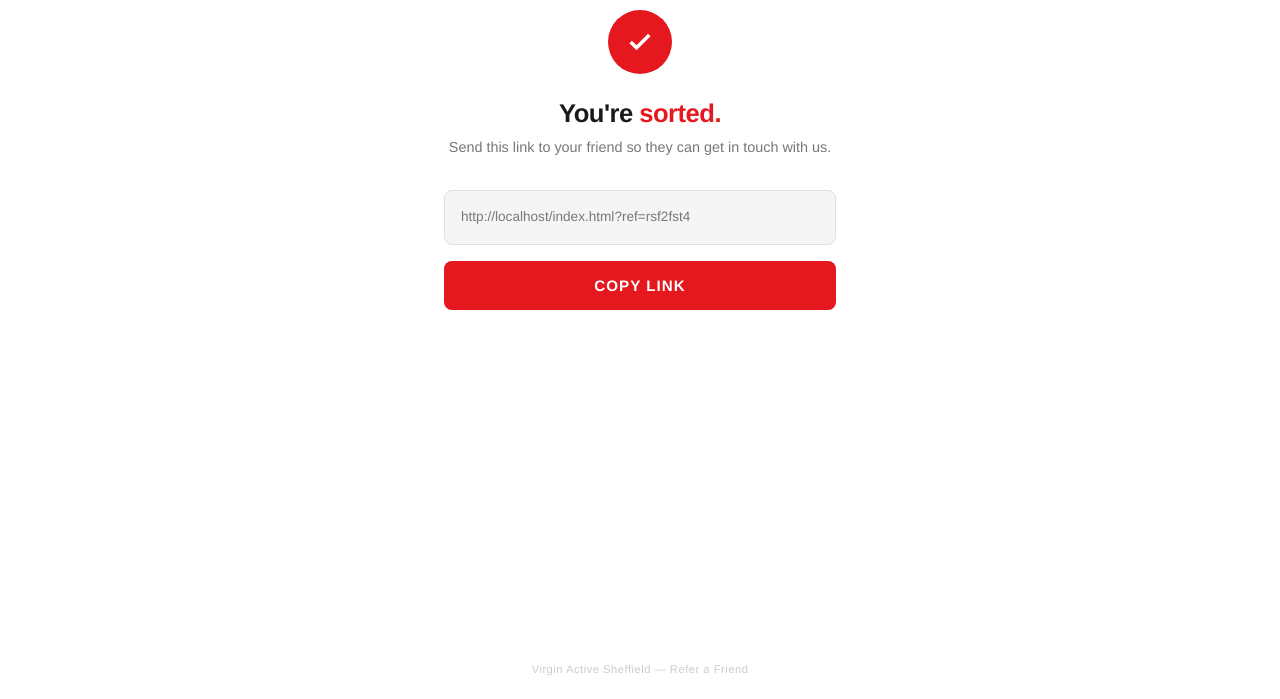
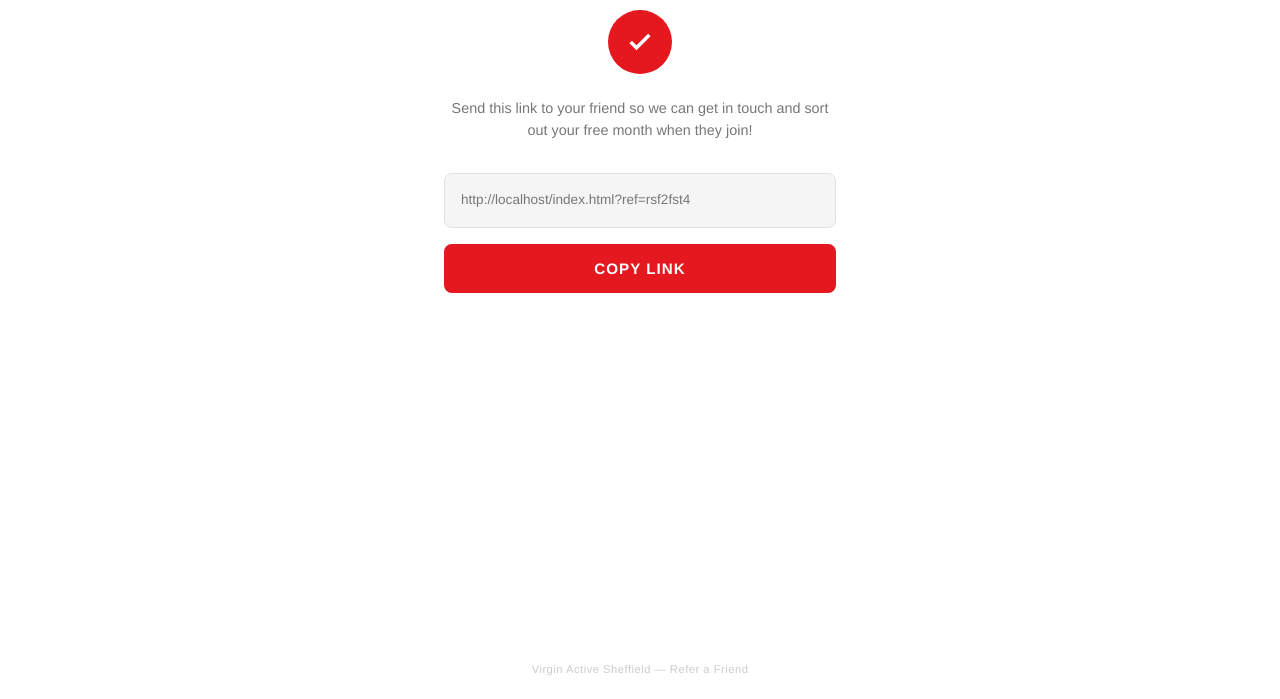
Before and after one commit to ConnorMcLaren-Kennedy/virginactive, a plain HTML site: page index.html in a window 1280 px wide. Both pictures are taken after typing "Sample", "5551234" into the empty fields and a click on the button "GET MY REFERRAL LINK". Shown: the part 101-800 px from the top of the page. Drawn offline with Linux system fonts and the light colour scheme.

Commit message:
Update index.html

```diff
--- a/index.html
+++ b/index.html
@@ -348,8 +348,7 @@
       <div class="check">
         <svg viewBox="0 0 24 24"><polyline points="20 6 9 17 4 12"></polyline></svg>
       </div>
-      <h1>You're <span>sorted.</span></h1>
-      <p class="subtitle">Send this link to your friend so they can get in touch with us.</p>
+      <p class="subtitle">Send this link to your friend so we can get in touch and sort out your free month when they join!</p>
       <div class="link-box" id="share-link-display"></div>
       <button class="btn-copy" id="copy-btn" onclick="copyLink()">Copy link</button>
 
```
